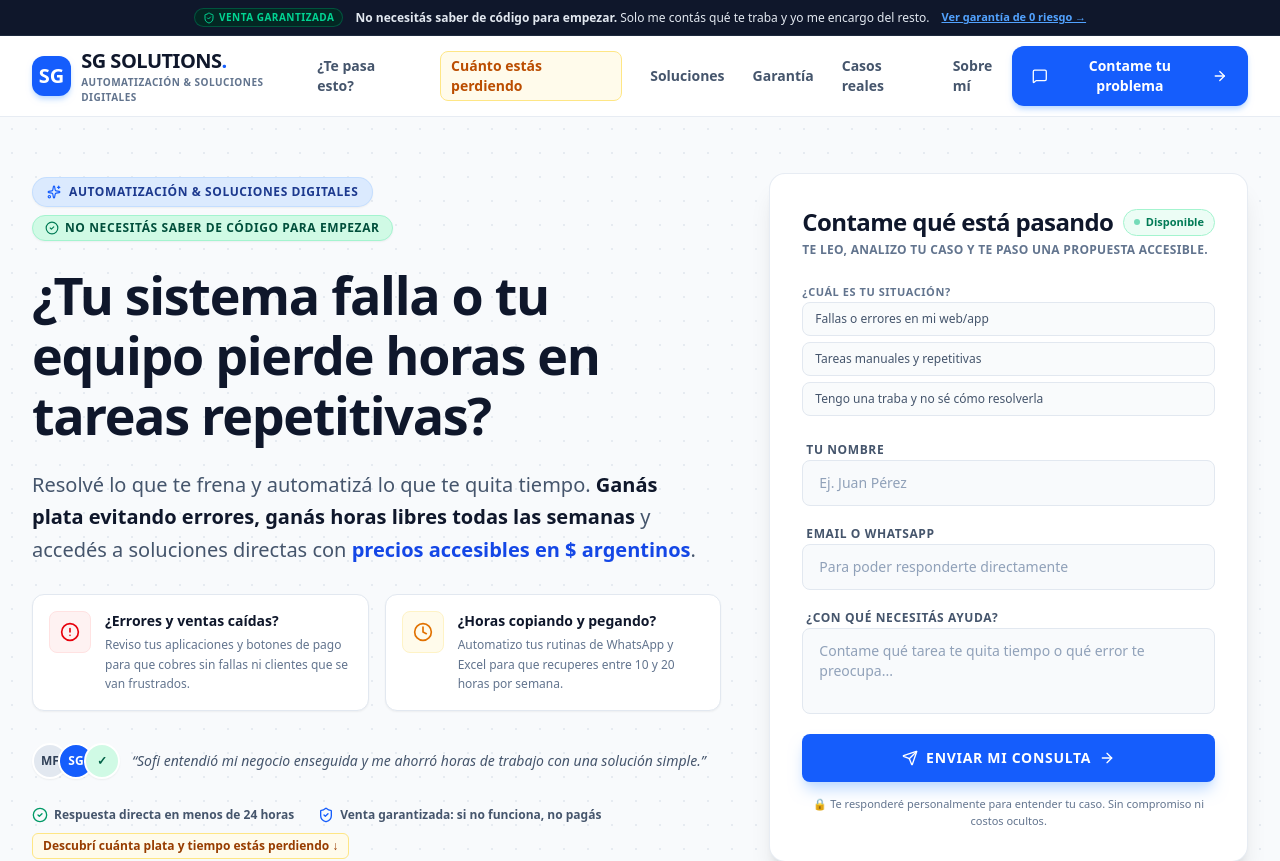
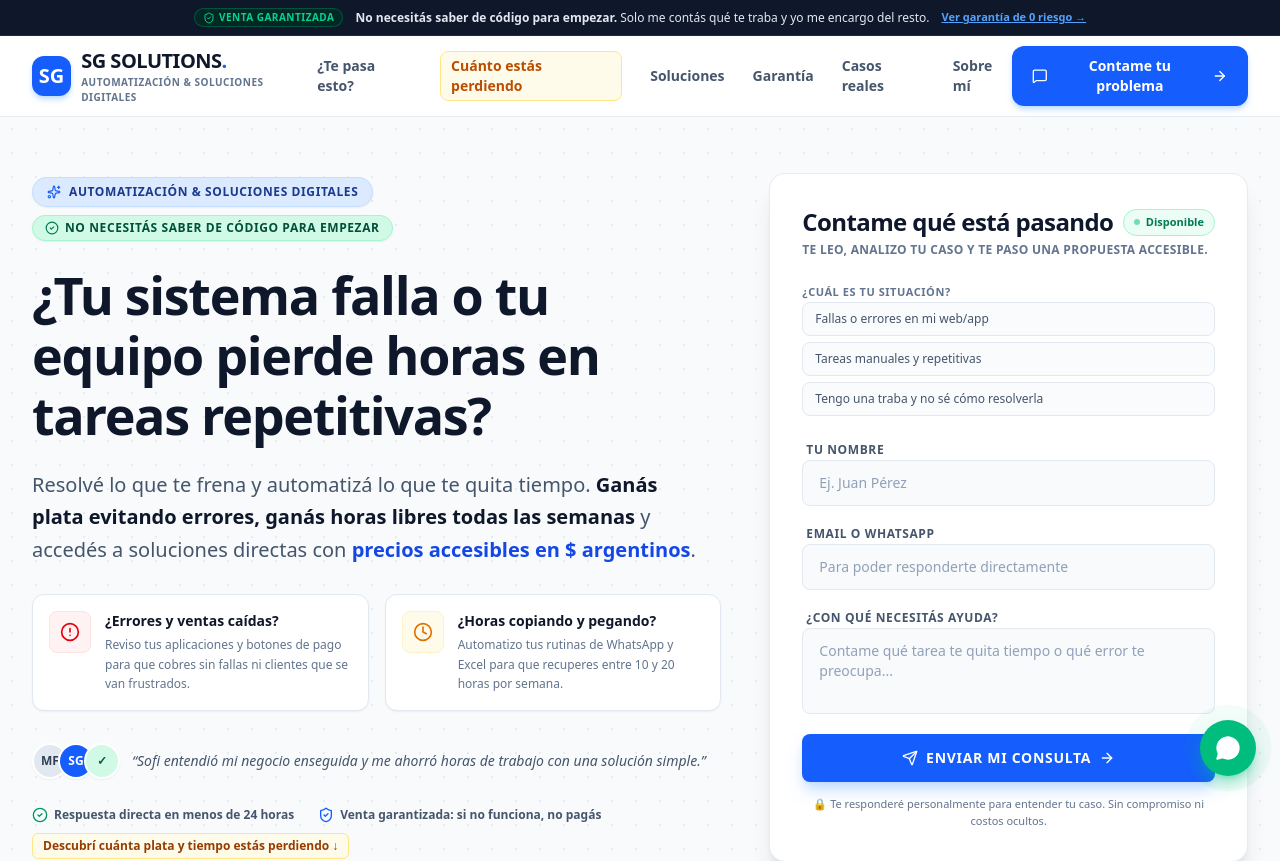
Before and after one commit to sofiigentaa/SG, a React (Vite) app: page / in a window 1280 px wide. Shown: the top 861 px of the page. Built offline with nearby package versions, Linux system fonts and the light colour scheme.

Commit message:
Update App.tsx

```diff
--- a/src/App.tsx
+++ b/src/App.tsx
@@ -2,6 +2,7 @@ import React, { useState, useEffect } from 'react';
 import { Navbar } from './components/Navbar';
 import { Hero } from './components/Hero';
 import { AutomationShowcaseSection } from './components/AutomationShowcaseSection';
+import { WhatsAppFloatingButton } from './components/WhatsAppFloatingButton';
 import { ProblemsSection } from './components/ProblemsSection';
 import { ValueImpactSection } from './components/ValueImpactSection';
 import { ReliefSection } from './components/ReliefSection';
@@ -282,6 +283,9 @@ export default function App() {
       {/* Footer with Admin Trigger */}
       <Footer />
 
+      {/* Floating WhatsApp button, visible on every page */}
+      <WhatsAppFloatingButton />
+
       {/* Admin Panel Modal for Sofi */}
       <AdminPanel
         isOpen={isAdminOpen}
```
